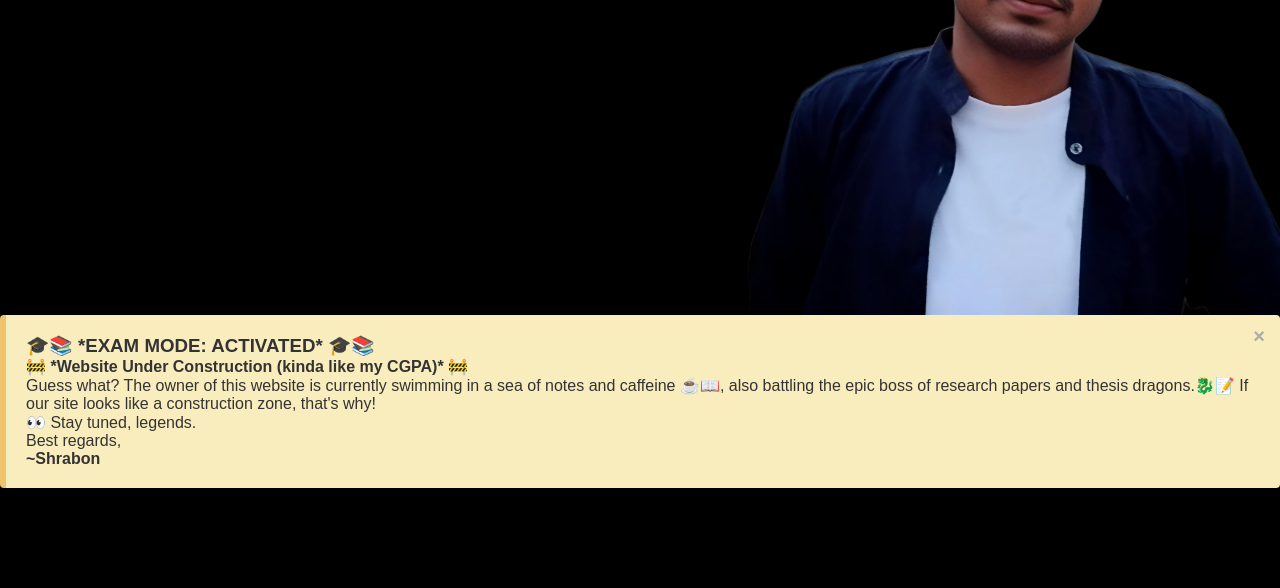
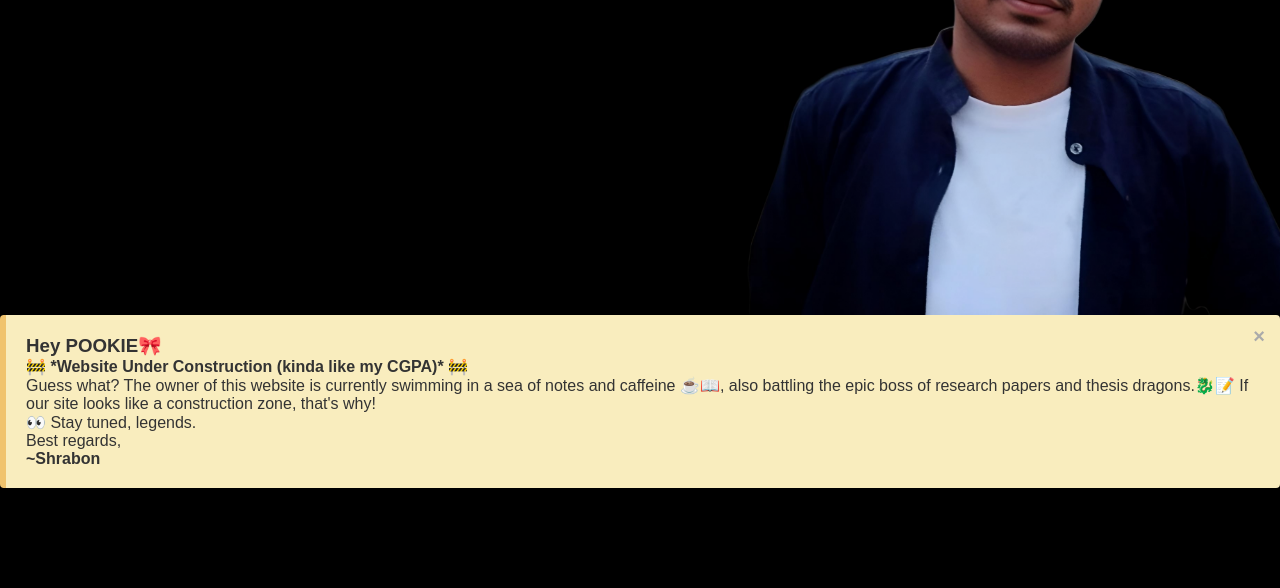
Before and after one commit to shrabonbiswas/its-shrabon, a plain HTML site: page index.html in a window 1280 px wide. Shown: the part 485-1073 px from the top of the page. Drawn offline with Linux system fonts and the light colour scheme.

Commit message:
Update index.html

```diff
--- a/index.html
+++ b/index.html
@@ -32,7 +32,7 @@
         </div>
          <div class="notice">
             <span class="closebtn" onclick="this.parentElement.style.display='none';">&times;</span>
-            <h3>🎓📚 *EXAM MODE: ACTIVATED* 🎓📚 </h3>
+            <h3>Hey POOKIE🎀 </h3>
 
               <h4>🚧 *Website Under Construction (kinda like my CGPA)* 🚧</h4>
 
```
